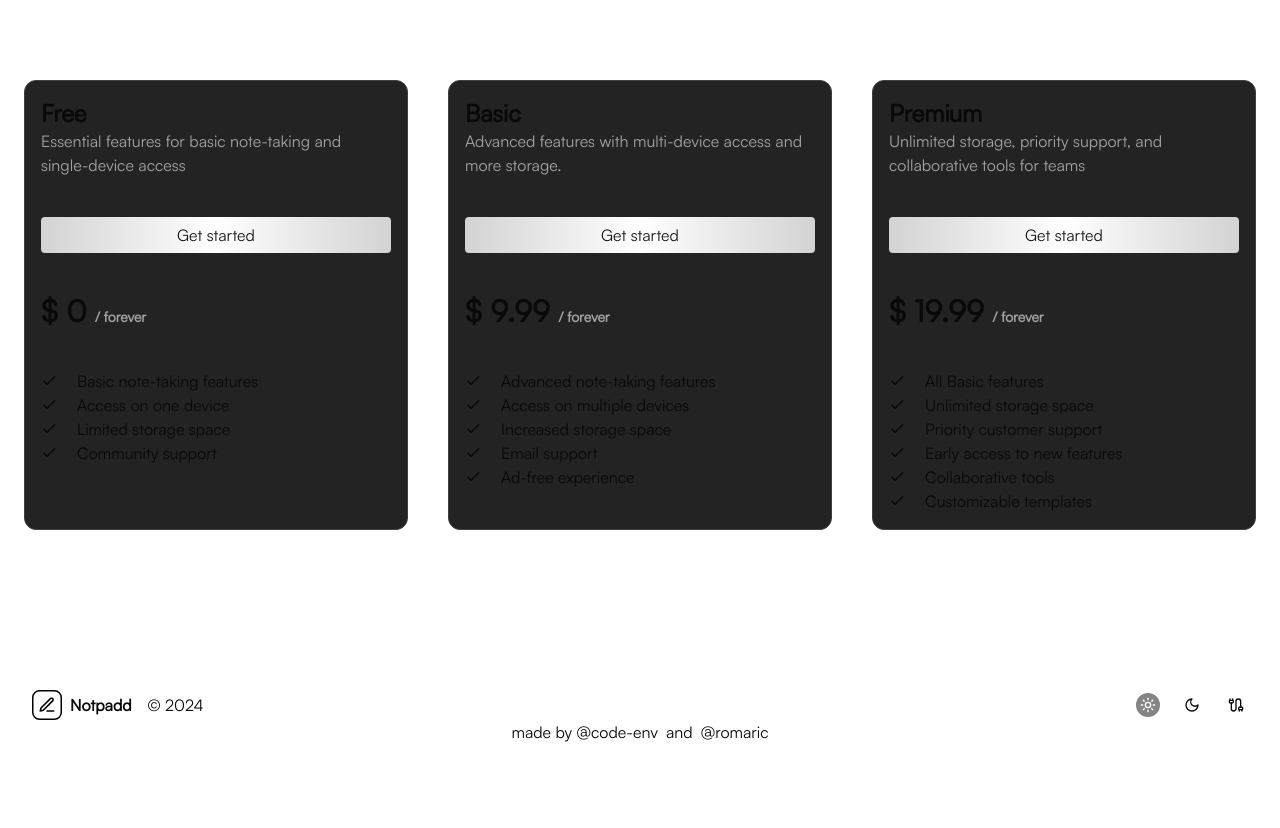
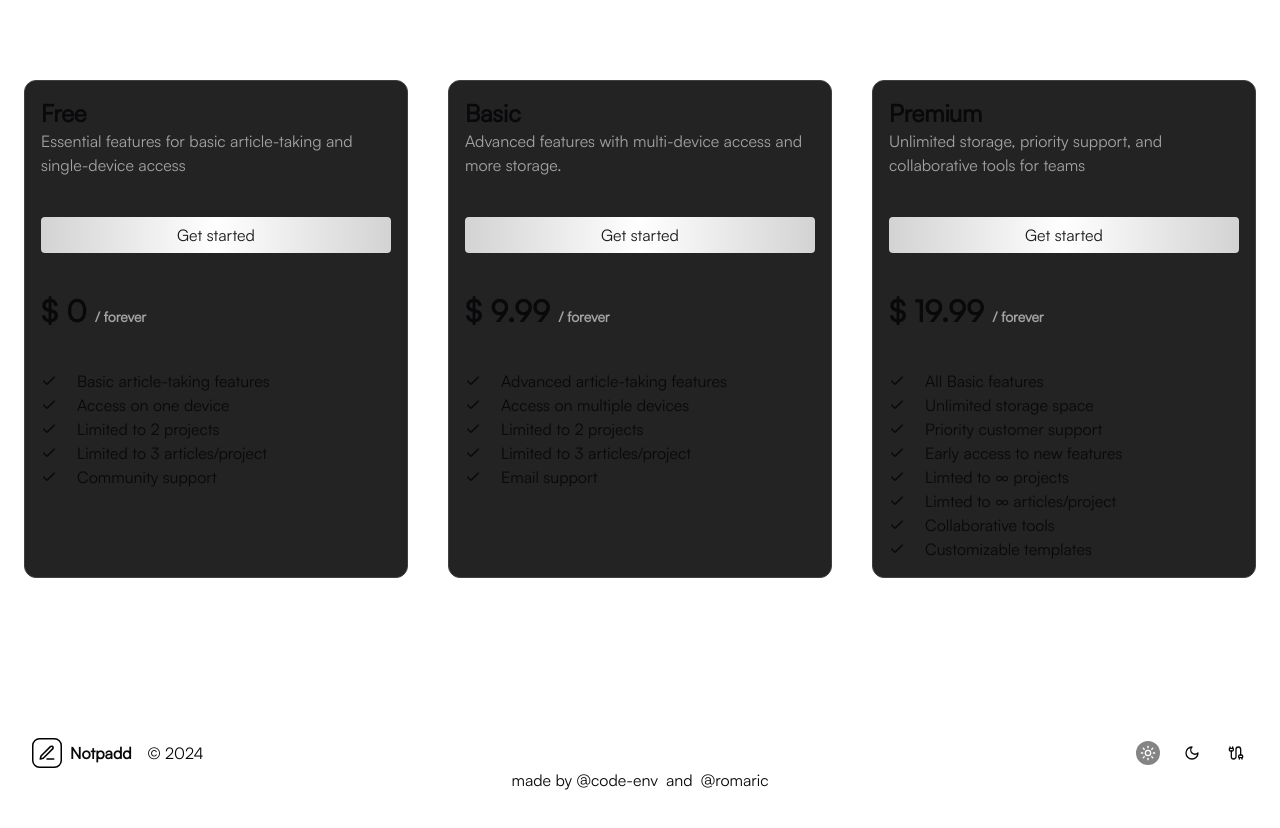
Before and after one commit to skaleway/notpadd, a Next.js app: page / in a window 1280 px wide. Shown: the part 1308-2136 px from the top of the page. Built offline with nearby package versions, Linux system fonts and the light colour scheme; no server answers.

Commit message:
feat: working on the pricing section

```diff
--- a/app/(marketing)/_components/pricing.tsx
+++ b/app/(marketing)/_components/pricing.tsx
@@ -1,3 +1,5 @@
+"use client";
+
 import { Check } from "lucide-react";
 import { Button } from "./custom-btn";
 import Heading from "./heading";
@@ -7,12 +9,13 @@ const subscriptions = [
   {
     type: "Free",
     description:
-      "Essential features for basic note-taking and single-device access",
+      "Essential features for basic article-taking and single-device access",
     price: "0",
     features: [
-      "Basic note-taking features",
+      "Basic article-taking features",
       "Access on one device",
-      "Limited storage space",
+      "Limited to 2 projects",
+      "Limited to 3 articles/project",
       "Community support",
     ],
   },
@@ -21,11 +24,11 @@ const subscriptions = [
     price: "9.99",
     description: "Advanced features with multi-device access and more storage.",
     features: [
-      "Advanced note-taking features",
+      "Advanced article-taking features",
       "Access on multiple devices",
-      "Increased storage space",
+      "Limited to 2 projects",
+      "Limited to 3 articles/project",
       "Email support",
-      "Ad-free experience",
     ],
   },
   {
@@ -38,12 +41,18 @@ const subscriptions = [
       "Unlimited storage space",
       "Priority customer support",
       "Early access to new features",
+      "Limted to ∞ projects",
+      "Limted to ∞ articles/project",
       "Collaborative tools",
       "Customizable templates",
     ],
   },
 ];
 const Pricing = () => {
+  const handleSubscription = (sub: string) => {
+    console.log(sub);
+  };
+
   return (
     <div className="z-50 bg- flex flex-col items-center w-full px-6 mt-20 bg-background py-20">
       <Heading
@@ -61,7 +70,9 @@ const Pricing = () => {
               <h3 className="font-semibold text-2xl">{sub.type}</h3>
               <p className="text-neutral-400 text-base">{sub.description}</p>
             </div>
-            <Button>Get started</Button>
+            <Button onClick={() => handleSubscription(sub.type)}>
+              Get started
+            </Button>
 
             <h1 className="text-3xl font-semibold">
               $ {sub.price}{" "}
```
